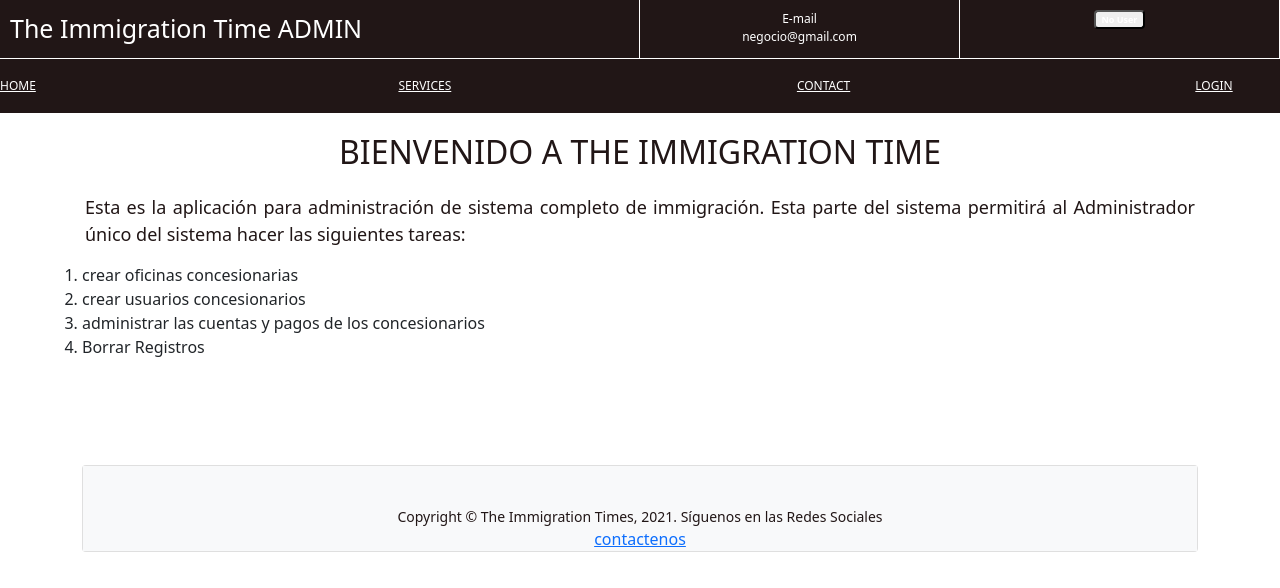
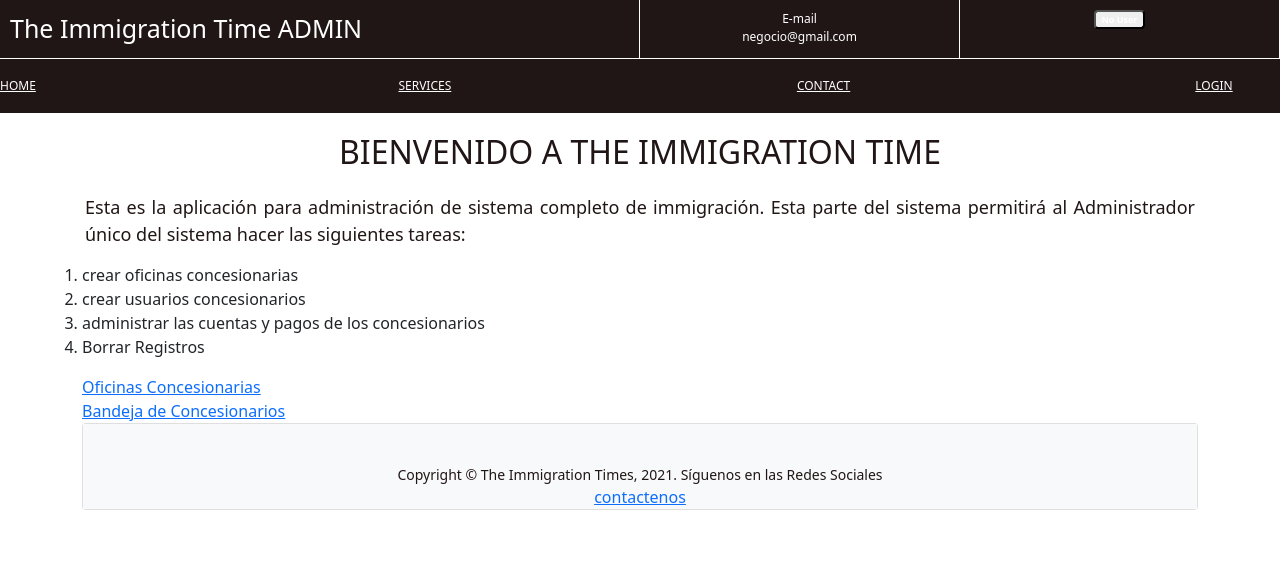
Before and after one commit to jolulipa/immigration-admin, a React (Create React App) app: page / in a window 1280 px wide. Shown: the top 588 px of the page. Built offline with nearby package versions, Linux system fonts and the light colour scheme.

Commit message:
admin app fixed

```diff
--- a/package.json
+++ b/package.json
@@ -4,7 +4,7 @@
   "private": true,
   "dependencies": {
     "@rjsf/bootstrap-4": "^3.2.0",
-    "@rjsf/core": "^3.2.0",
+    "@rjsf/core": "^3.2.1",
     "@testing-library/jest-dom": "^5.11.4",
     "@testing-library/react": "^11.1.0",
     "@testing-library/user-event": "^12.1.10",
@@ -14,9 +14,10 @@
     "js-file-download": "^0.4.12",
     "jwt-decode": "^3.1.2",
     "react": "^17.0.1",
+    "react-bootstrap": "^1.6.4",
     "react-dom": "^17.0.1",
     "react-router-dom": "^5.2.0",
-    "react-scripts": "^2.1.3",
+    "react-scripts": "^5.0.0",
     "react-toastify": "^7.0.4",
     "styled-components": "^5.2.3",
     "typeface-roboto": "^1.1.13",
--- a/src/screens/WelcomePage/WelcomePage.jsx
+++ b/src/screens/WelcomePage/WelcomePage.jsx
@@ -29,21 +29,11 @@ const WelcomePage = () => {
         </ol>
       </div>
       <div className="row d-flex justify-content-center">
-        <Link
-          to="/screens/UsersPage"
-          className="badge badge-pill badge-danger align-items-between"
-          style={styles.navigate}
-        >
-          Oficinas Concesionarias
-        </Link>
+        {/* <a href="/screens/UsersPage">Oficinas Concesionarias</a> */}
+        {/* <a href="/screens/ConcessionaryPage">Bandeja de Concesionarios</a> */}
 
-        <Link
-          to="/screens/ConcessionaryPage"
-          className="badge badge-pill badge-info"
-          style={styles.navigate}
-        >
-          Bandeja de Concesionarios
-        </Link>
+        <Link to="/screens/UsersPage">Oficinas Concesionarias</Link>
+        <Link to="/screens/ConcessionaryPage">Bandeja de Concesionarios</Link>
       </div>
       <div className="card">
         <Footer />
```
Also changed, not shown: 1 other file (tests, documents, lock files or other folders).
